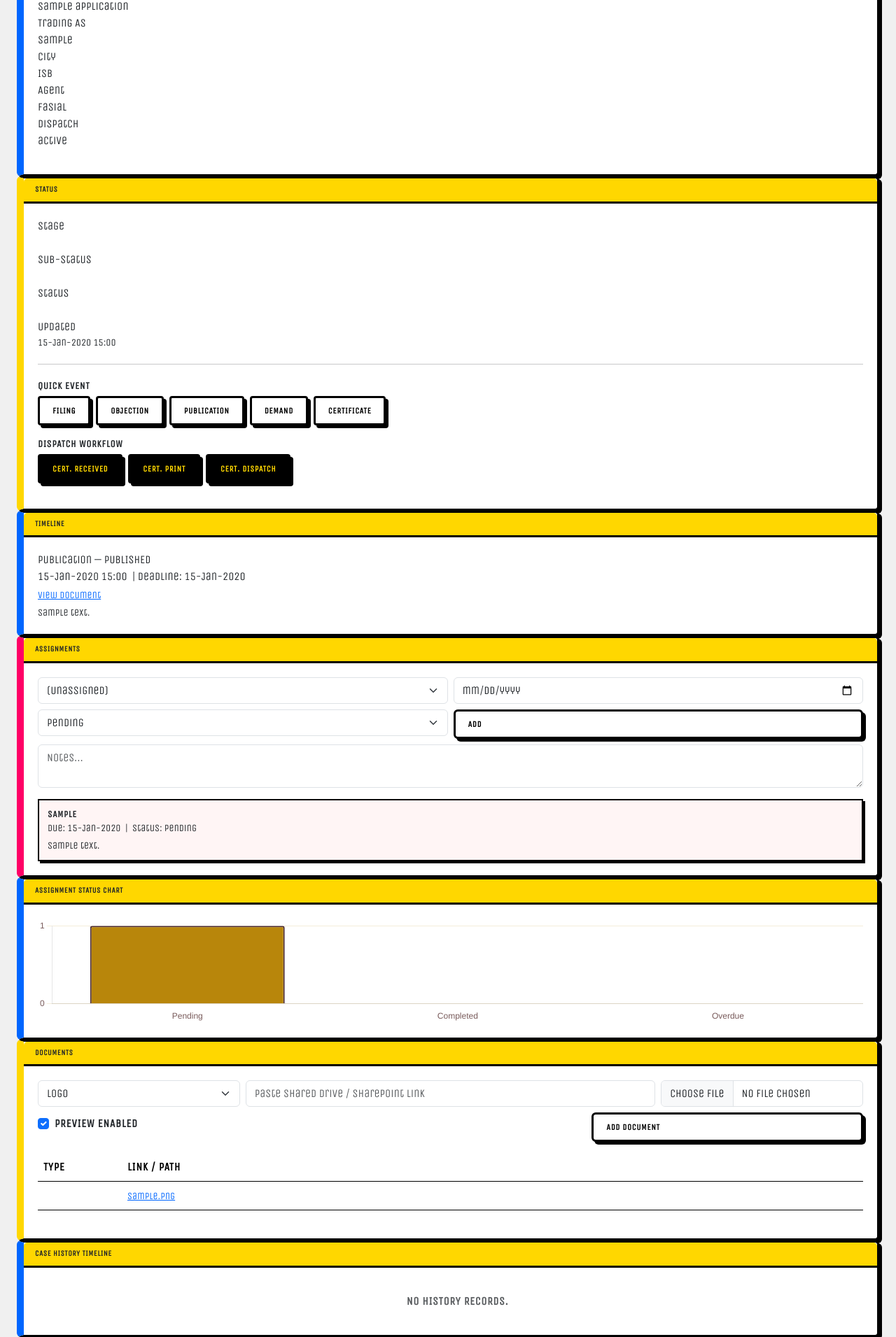
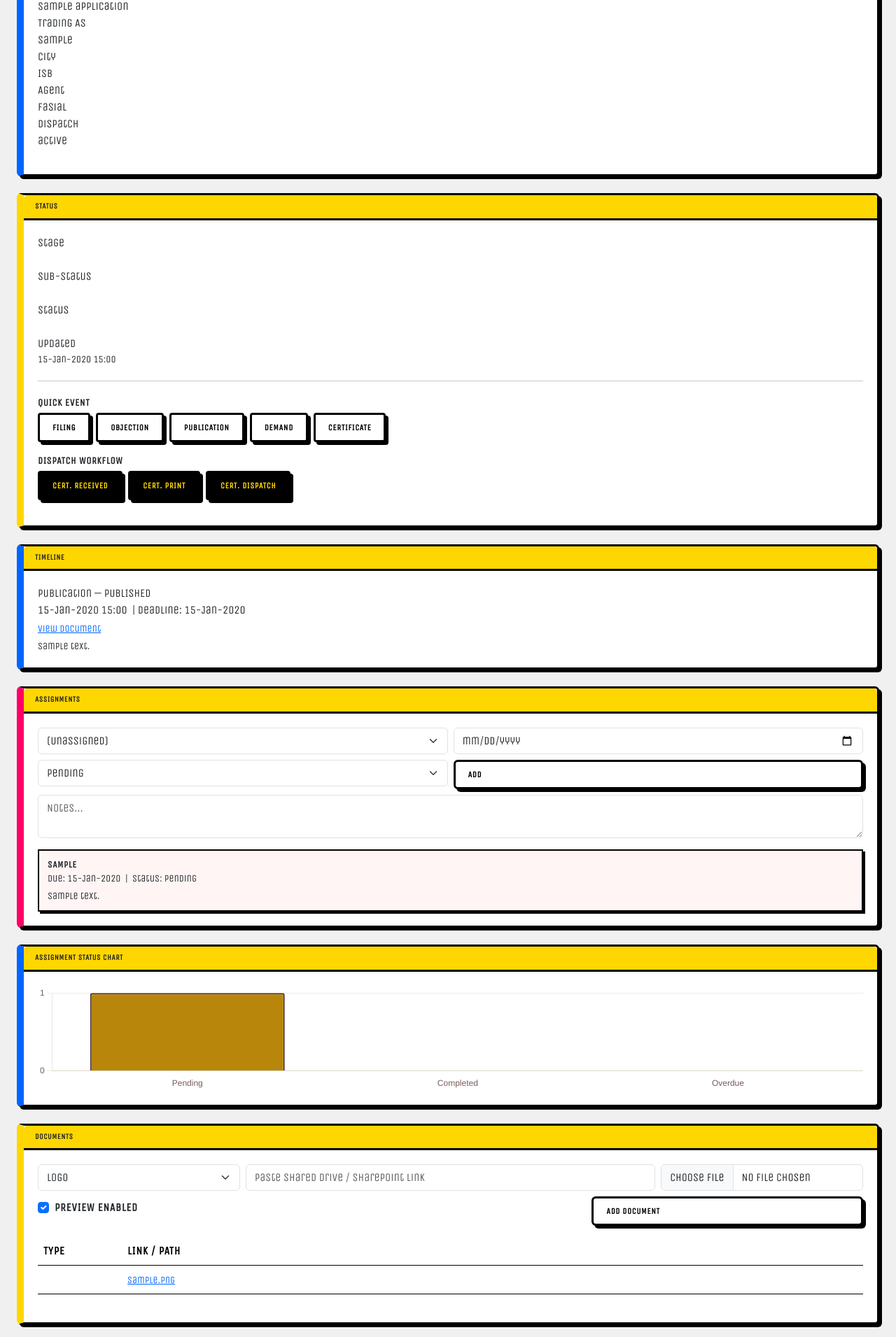
Before and after one commit to 0utLawzz/DS-Brandex, a Django app: page /applications/1/ in a window 1280 px wide. Shown: the part 684-2595 px from the top of the page at 70% size. Run offline with Django 5.2, Linux system fonts and the light colour scheme; a user stored in the database is signed in; tables that the repository leaves empty hold one stand-in row (values such as "Sample post"); grey boxes marked "Sample" are stand-in pictures; data that the repository does not hold is empty; some web fonts are replaced.

Commit message:
Add equal spacing between all cards

```diff
--- a/cases/static/cases/brandex.css
+++ b/cases/static/cases/brandex.css
@@ -250,6 +250,7 @@ body {
   background: var(--card);
   border: var(--border);
   box-shadow: var(--shadow);
+  margin-bottom: 24px;
 }
 
 .victorian-card .card-body {
```
